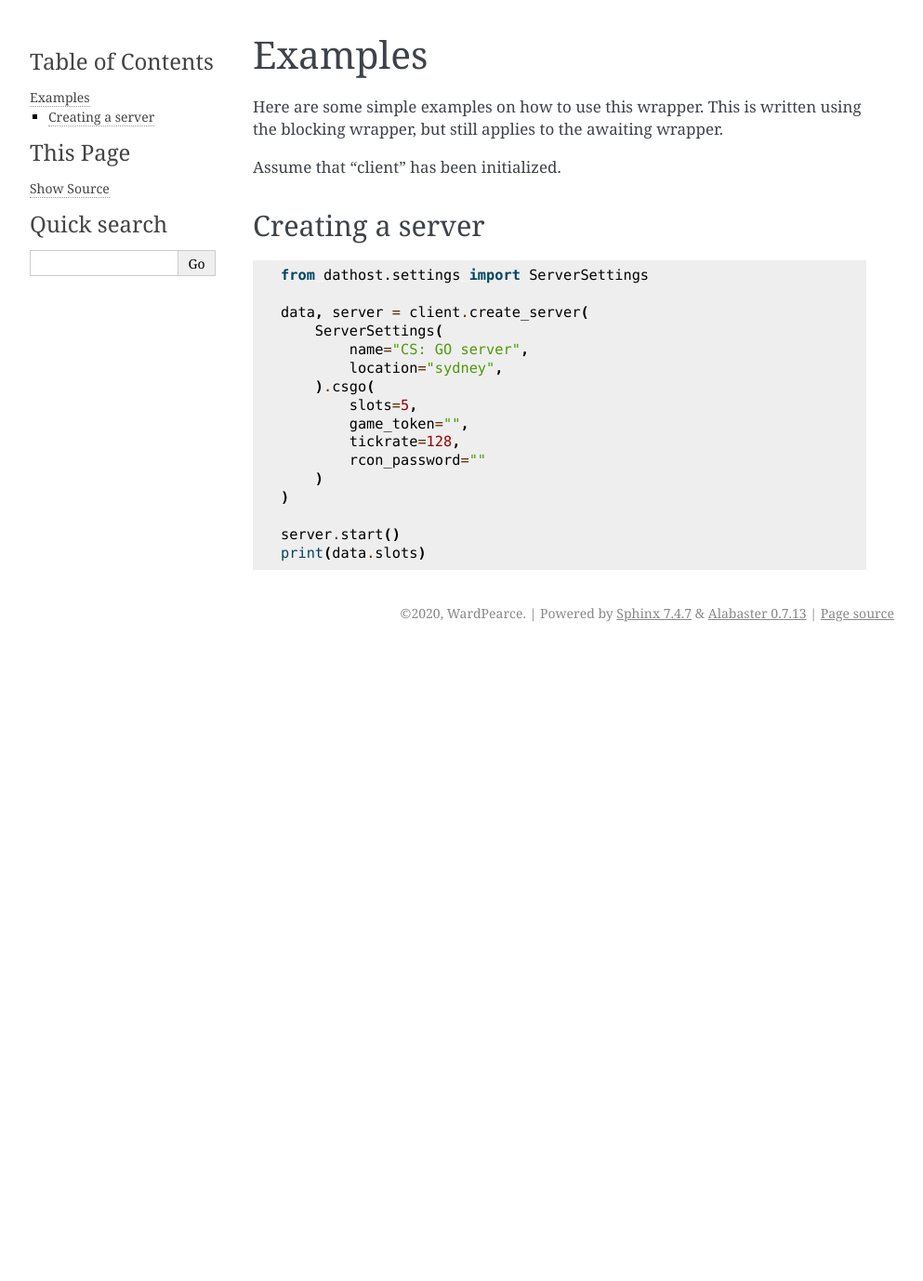
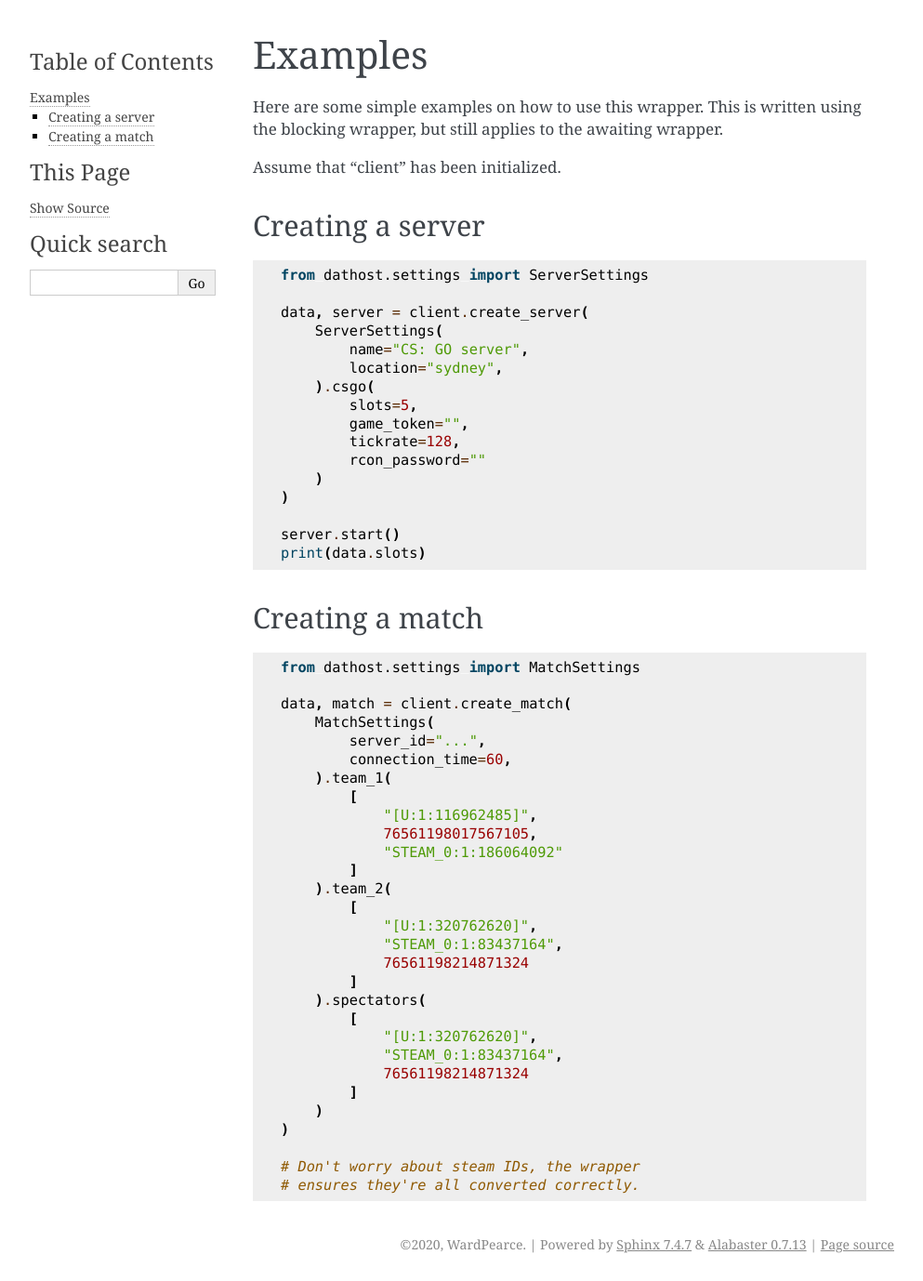
Before and after one commit to UnofficialDathost/Python, a Sphinx documentation site: the page built from source/examples.rst, in a window 1280 px wide. Shown: the whole page at 93% size, without its empty margins (148-1141 px from the left). Built offline with Sphinx 7.4.7, drawn with Linux system fonts in a browser that asks for light colours; before the commit the page ends 900 px from its top, so only the background shows below that.

Commit message:
Added match creation guide

```diff
--- a/source/examples.rst
+++ b/source/examples.rst
@@ -27,3 +27,39 @@ Creating a server
 
     server.start()
     print(data.slots)
+
+
+Creating a match
+~~~~~~~~~~~~~~~~
+
+.. code-block:: python
+
+    from dathost.settings import MatchSettings
+
+    data, match = client.create_match(
+        MatchSettings(
+            server_id="...",
+            connection_time=60,
+        ).team_1(
+            [
+                "[U:1:116962485]",
+                76561198017567105,
+                "STEAM_0:1:186064092"
+            ]
+        ).team_2(
+            [
+                "[U:1:320762620]",
+                "STEAM_0:1:83437164",
+                76561198214871324
+            ]
+        ).spectators(
+            [
+                "[U:1:320762620]",
+                "STEAM_0:1:83437164",
+                76561198214871324
+            ]
+        )
+    )
+
+    # Don't worry about steam IDs, the wrapper
+    # ensures they're all converted correctly.
```
